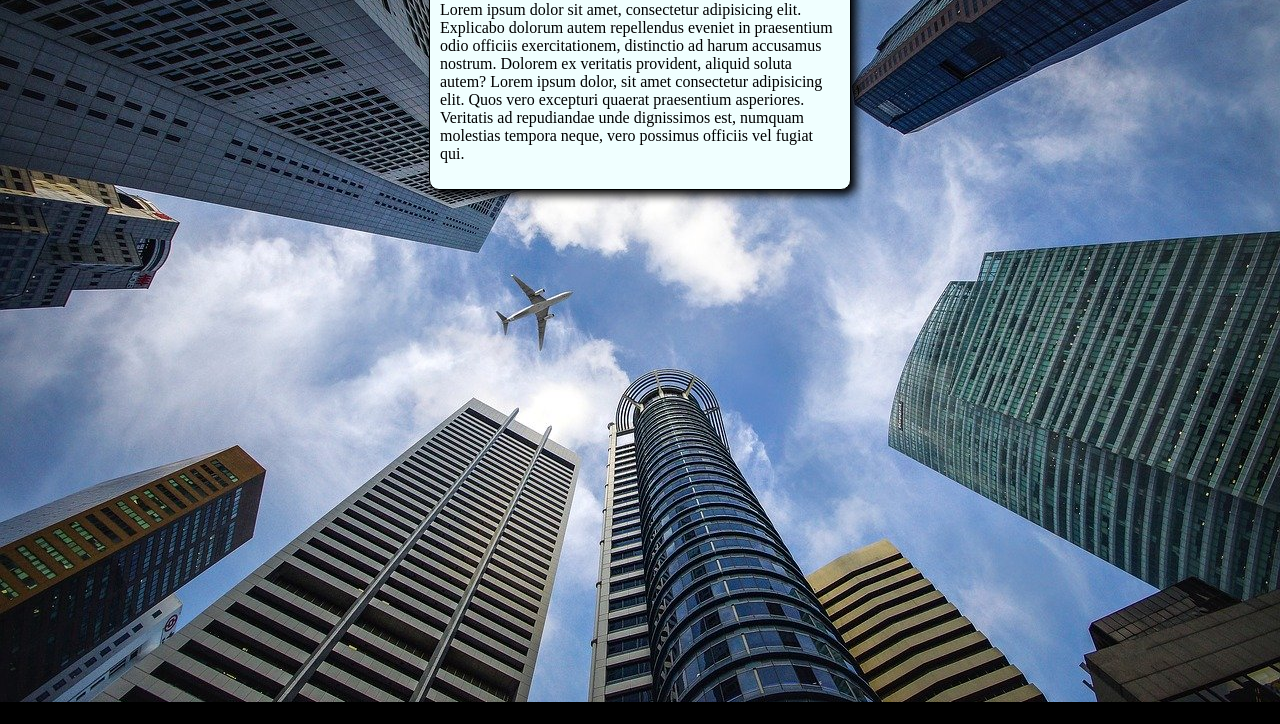
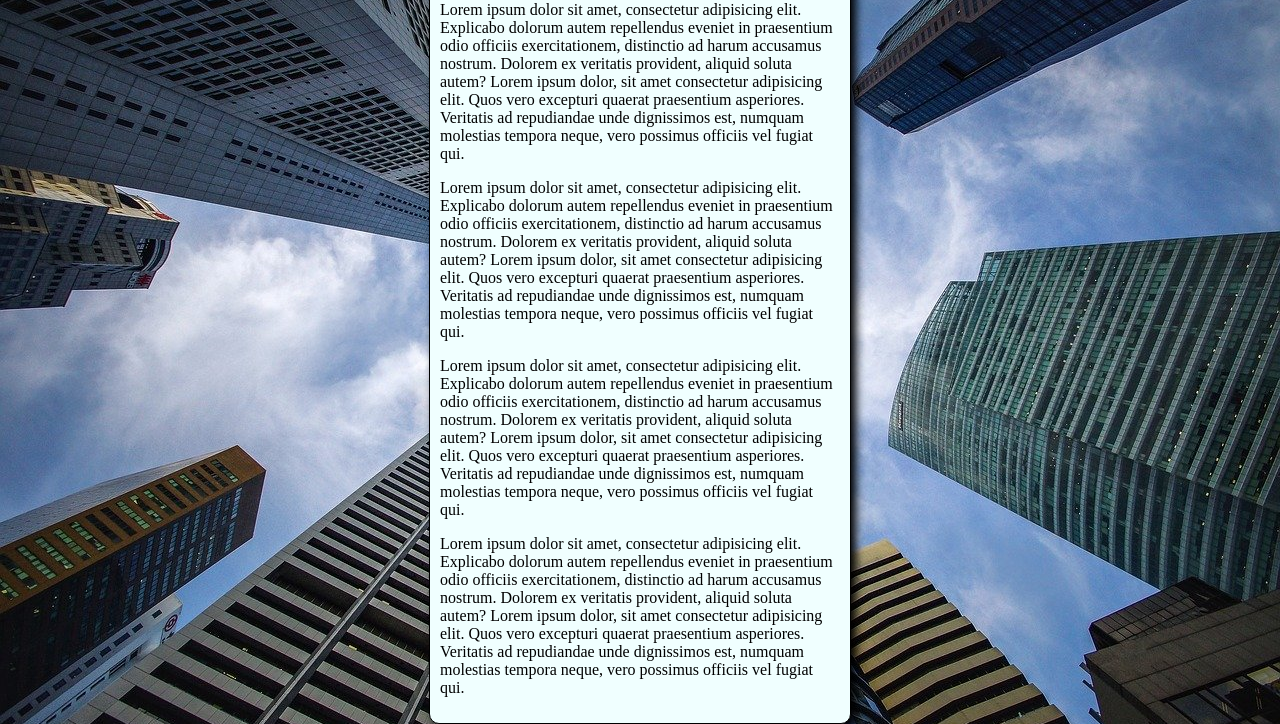
Before and after one commit to VitorRamos77/HTML-CSS, a plain HTML site: page modulo03/ex022/fundo04.html in a window 1280 px wide. Shown: the part 98-822 px from the top of the page. Before the commit the page ends 800 px from the top, so only its background shows below. Drawn offline with Linux system fonts and the light colour scheme.

Commit message:
Update fundo04.html

```diff
--- a/modulo03/ex022/fundo04.html
+++ b/modulo03/ex022/fundo04.html
@@ -30,6 +30,9 @@
     <main>
         <h1>TEste de imagem de fundo</h1>
         <p>Lorem ipsum dolor sit amet, consectetur adipisicing elit. Explicabo dolorum autem repellendus eveniet in praesentium odio officiis exercitationem, distinctio ad harum accusamus nostrum. Dolorem ex veritatis provident, aliquid soluta autem? Lorem ipsum dolor, sit amet consectetur adipisicing elit. Quos vero excepturi quaerat praesentium asperiores. Veritatis ad repudiandae unde dignissimos est, numquam molestias tempora neque, vero possimus officiis vel fugiat qui.</p>
+        <p>Lorem ipsum dolor sit amet, consectetur adipisicing elit. Explicabo dolorum autem repellendus eveniet in praesentium odio officiis exercitationem, distinctio ad harum accusamus nostrum. Dolorem ex veritatis provident, aliquid soluta autem? Lorem ipsum dolor, sit amet consectetur adipisicing elit. Quos vero excepturi quaerat praesentium asperiores. Veritatis ad repudiandae unde dignissimos est, numquam molestias tempora neque, vero possimus officiis vel fugiat qui.</p>
+        <p>Lorem ipsum dolor sit amet, consectetur adipisicing elit. Explicabo dolorum autem repellendus eveniet in praesentium odio officiis exercitationem, distinctio ad harum accusamus nostrum. Dolorem ex veritatis provident, aliquid soluta autem? Lorem ipsum dolor, sit amet consectetur adipisicing elit. Quos vero excepturi quaerat praesentium asperiores. Veritatis ad repudiandae unde dignissimos est, numquam molestias tempora neque, vero possimus officiis vel fugiat qui.</p>
+        <p>Lorem ipsum dolor sit amet, consectetur adipisicing elit. Explicabo dolorum autem repellendus eveniet in praesentium odio officiis exercitationem, distinctio ad harum accusamus nostrum. Dolorem ex veritatis provident, aliquid soluta autem? Lorem ipsum dolor, sit amet consectetur adipisicing elit. Quos vero excepturi quaerat praesentium asperiores. Veritatis ad repudiandae unde dignissimos est, numquam molestias tempora neque, vero possimus officiis vel fugiat qui.</p>
     </main>
 </body>
 </html>
```
